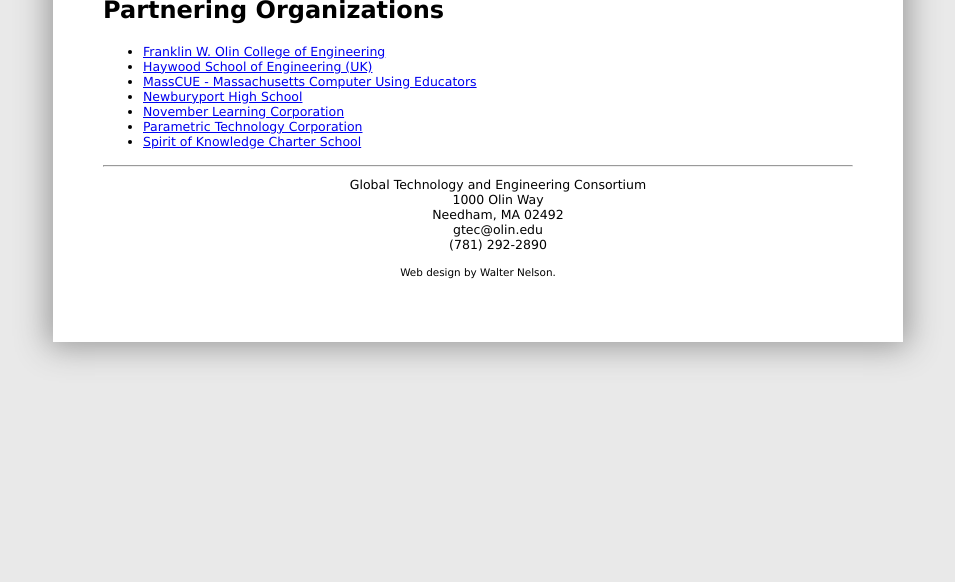
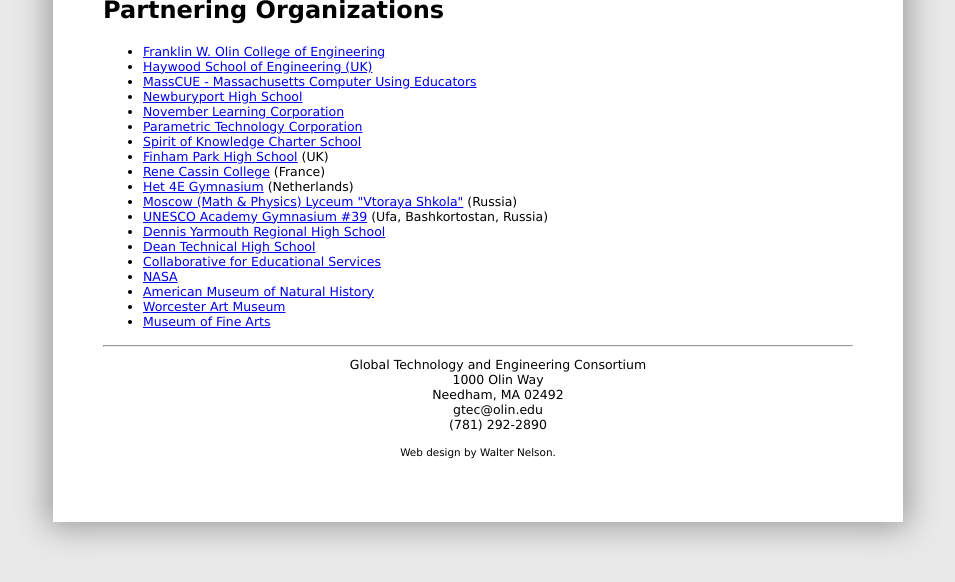
Before and after one commit to alexs38/gtec, a Jekyll site: the page built from _posts/2012-12-16-partners.html, in a window 1280 px wide, cut to the strip 251-833 px from the top of the page. Shown: the whole strip, without its empty margins (162-1117 px from the left). Built offline with Jekyll 4.4.1, drawn with Linux system fonts in a browser that asks for light colours.

Commit message:
Added more partners, two team members; added dates to pilot programs; renamed the training page.

```diff
--- a/_posts/2012-12-16-partners.html
+++ b/_posts/2012-12-16-partners.html
@@ -13,4 +13,16 @@
   <li><a href="http://www.novemberlearning.com">November Learning Corporation</a></li>
   <li><a href="http://www.ptc.com">Parametric Technology Corporation</a></li>
   <li><a href="http://www.spiritofknowledge.org">Spirit of Knowledge Charter School</a></li>
+  <li><a href="http://www.finhampark.co.uk/">Finham Park High School</a> (UK)</li>
+  <li><a href="http://clg-rene-cassin-ballan-mire.tice.ac-orleans-tours.fr">Rene Cassin College</a> (France)</li>
+  <li><a href="http://www.het4egymnasium.nl/">Het 4E Gymnasium</a> (Netherlands)</li>
+  <li><a href="http://sch2.ru/">Moscow (Math & Physics) Lyceum "Vtoraya Shkola"</a> (Russia)</li>
+  <li><a href="http://www.school39.ru/">UNESCO Academy Gymnasium #39</a>  (Ufa, Bashkortostan, Russia)</li>
+  <li><a href="http://dy-regional.k12.ma.us/dennis-yarmouth-regional-high-school">Dennis Yarmouth Regional High School</a></li>
+  <li><a href="http://www.hps.holyoke.ma.us/dean.htm">Dean Technical High School</a></li>
+  <li><a href="http://collaborative.org/">Collaborative for Educational Services</a></li>
+  <li><a href="http://www.nasa.gov/">NASA</a></li>
+  <li><a href="http://www.amnh.org/">American Museum of Natural History</a></li>
+  <li><a href="http://www.worcesterart.org/">Worcester Art Museum</a></li>
+  <li><a href="http://www.mfa.org/">Museum of Fine Arts</a></li>
 </ul>
--- a/_posts/2012-12-8-pilots.html
+++ b/_posts/2012-12-8-pilots.html
@@ -7,11 +7,11 @@
 
 <ul id="pilots">
   <li>
-    <a href="/newburyport-olin-ptc.html"><p>Newburyport High School - Olin College - PTC</p><br />
+    <a href="/newburyport-olin-ptc.html"><p>Newburyport High School - Olin College - PTC (2010-2011)</p><br />
     <img src="/images/newburyport.jpg" alt="Newburyport" /></a>
   </li>
   <li>
-    <a href="/sokcs-haywood-wpi-ptc.html"><p>Spirit of Knowledge Charter School - Haywood Engineering School - WPI - PTC</p><br />
+    <a href="/sokcs-haywood-wpi-ptc.html"><p>Spirit of Knowledge Charter School - Haywood Engineering School - WPI - PTC (2010-2011)</p><br />
     <img src="/images/sokcs.jpg" alt="Spirit of Knowledge" /></a>
   </li>
 </ul>
--- a/_posts/2012-12-8-training.html
+++ b/_posts/2012-12-8-training.html
@@ -1,9 +1,9 @@
 ---
 layout: default
-title: Global Diversity Training
+title: Global Team Work & Diversity & Intercultural Communication Training
 ---
 
-<h2>Global Diversity Training</h2>
+<h2>Global Team Work & Diversity & Intercultural Communication Training</h2>
 
 <p><strong>One of the core competencies GTEC seeks to develop is the ability to work and communicate effectively in intercultural teams. To that end, current GTEC teams in both the US and the UK have participated in workshops lead by diversity and intercultural communication consultant Tatyana Fertelmeyster. Below is Tatyana's description of the importance of intercultural competence in 21st century engineering, and the training GTEC members have received:</strong></p>
 
```
Also changed, not shown: _posts/2012-12-16-team.html (+9 -0 lines).
